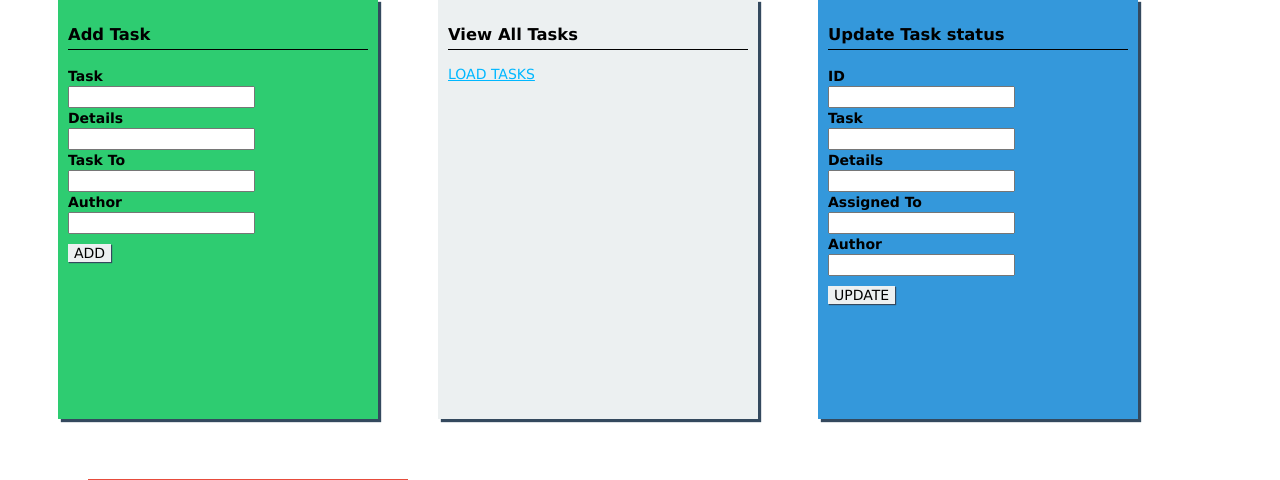
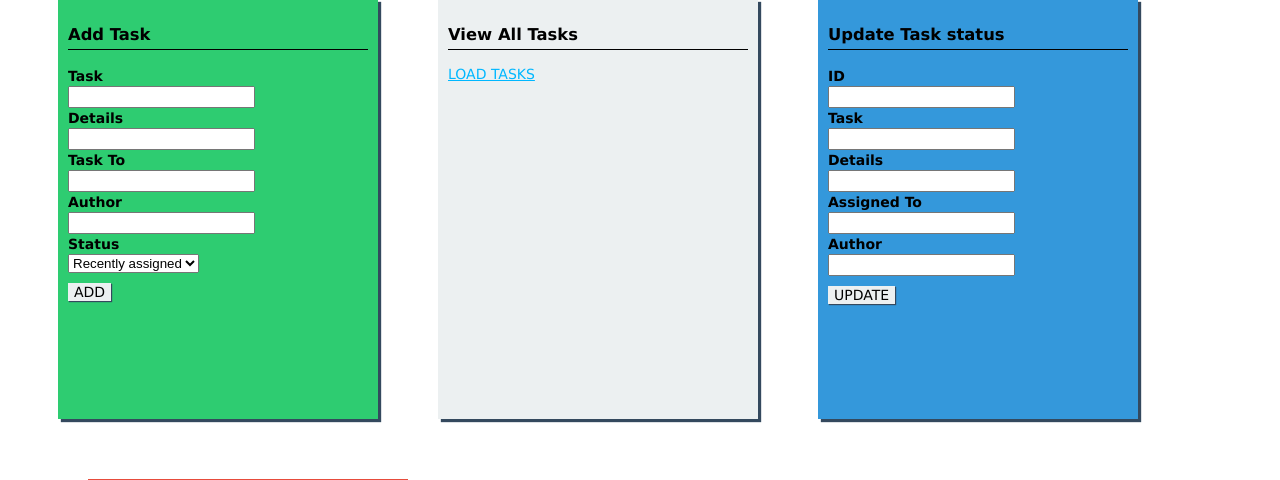
Before and after one commit to lornatumuhairwe/To-do-list, a Node server app: page / in a window 1280 px wide. Shown: the part 160-640 px from the top of the page. Run offline with Node 20, Linux system fonts and the light colour scheme; some libraries are stand-ins or nearby versions.

Commit message:
added a status

```diff
--- a/app.js
+++ b/app.js
@@ -7,7 +7,7 @@ var bodyParser = require('body-parser');
 var hbs = require('express-handlebars');
 
 var index = require('./routes/index');
-//var users = require('./routes/users');
+var users = require('./routes/users');
 
 var app = express();
 
--- a/routes/index.js
+++ b/routes/index.js
@@ -8,6 +8,7 @@ var userDataSchema = new Schema({
     title: {type: String, required: true},
     details: String,
     toDoTask: String,
+    status: String,
     author: String
 }, {collection: 'user-data'});
 
@@ -32,6 +33,7 @@ router.post('/insert', function(req, res, next){
 		title: req.body.title,
 		details: req.body.details,
         toDoTask: req.body.toDoTask,
+        status: req.body.status,
 		author: req.body.author
 	};
 
--- /dev/null
+++ b/routes/users.js
@@ -0,0 +1,3 @@
+/**
+ * Created by ltumuhairwe on 12/13/16.
+ */
--- a/views/index.hbs
+++ b/views/index.hbs
@@ -18,6 +18,15 @@
             <label for="author">Author</label>
             <input type="text" id="author" name="author">
         </div>
+        <div class="input">
+            <label for="status">Status</label>
+            <select name="status">
+                <option value="">Recently assigned</option>
+                <option value="saab">Pending</option>
+                <option value="mercedes">Complete</option>
+                <option value="audi">Incomplete</option>
+            </select>
+        </div>
         <button type="submit">ADD</button>
     </form>
 </section>
@@ -31,6 +40,7 @@
                 <div>Details: {{ this.details }}</div>
                 <div>Assigned to: {{ this.toDoTask }}</div>
                 <div>Author: {{ this.author }}</div>
+                <div>Status: {{ this.status }}</div>
                 <div>ID: {{ this._id }}</div>
             </article>
         {{/each}}
```
